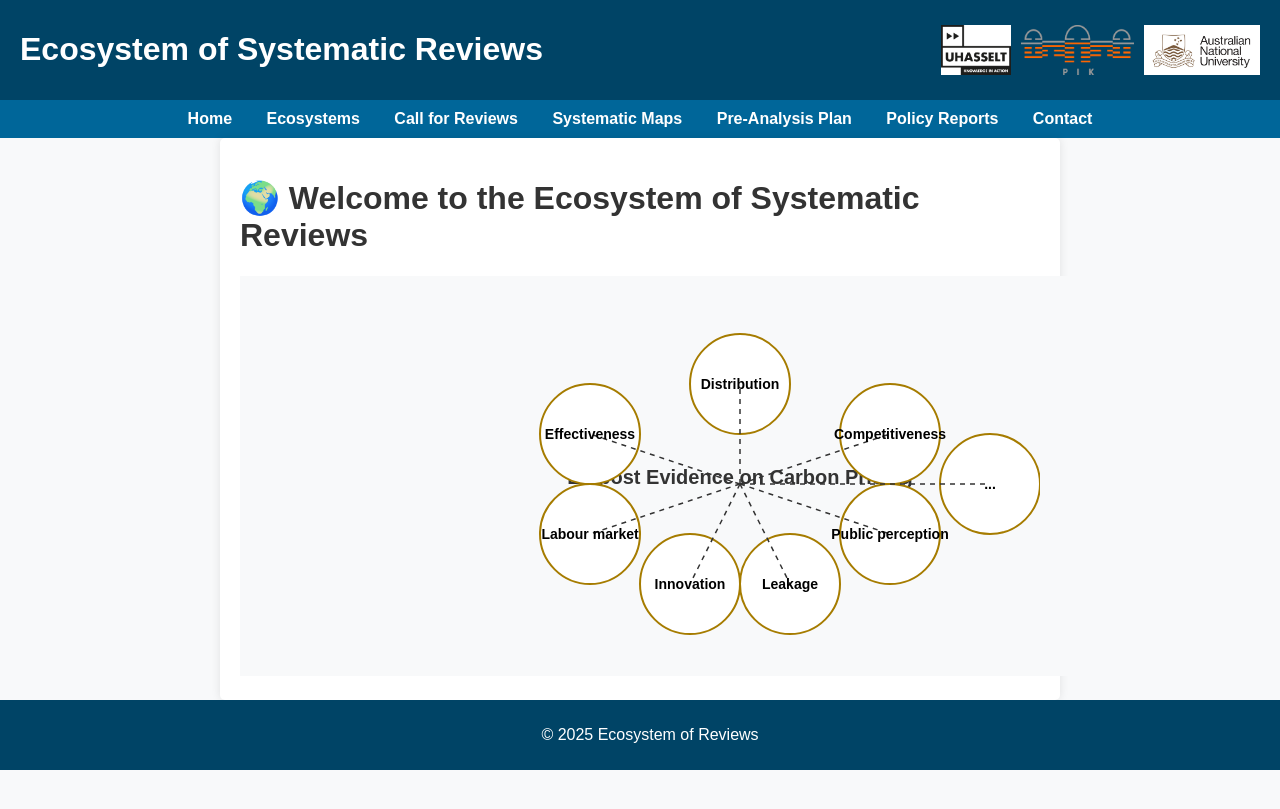
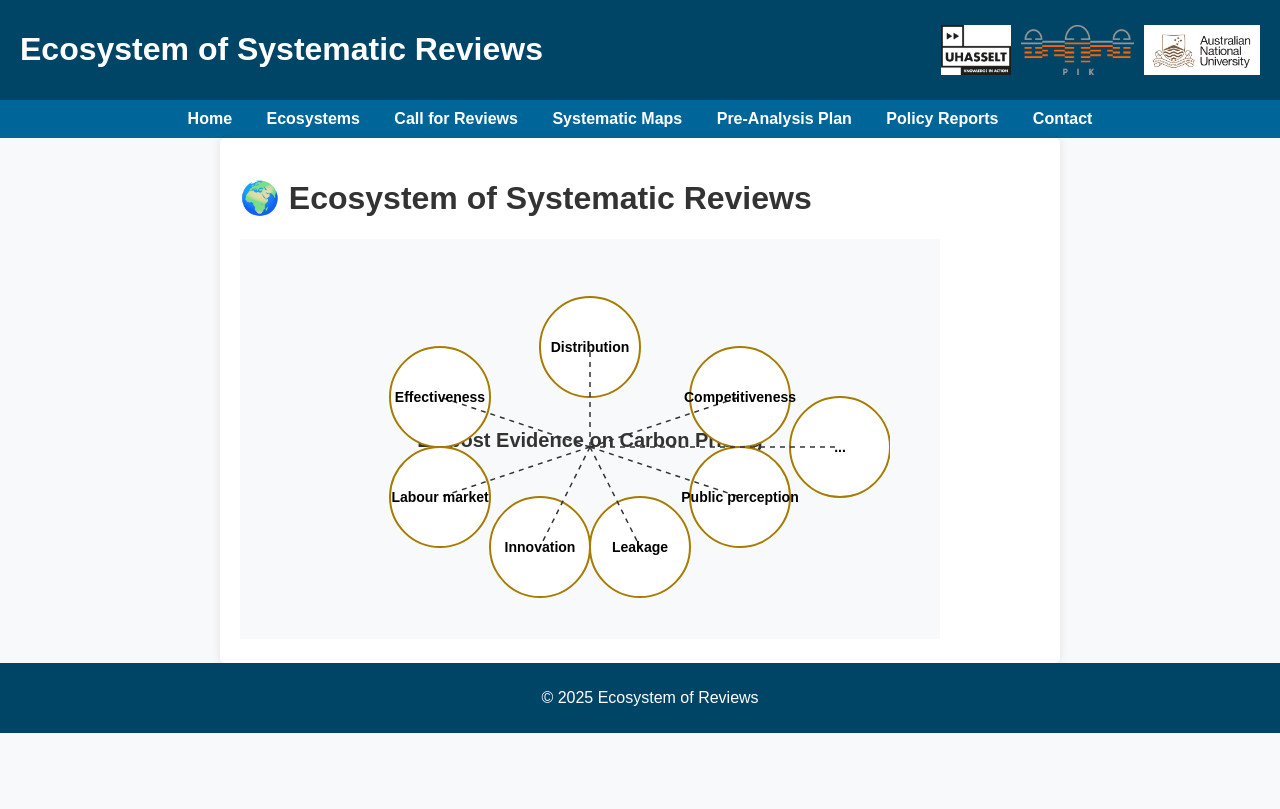
Before and after one commit to trangdtk-vnu/ecosystem-reviews, a Jekyll site: the page built from index.md, in a window 1280 px wide. Shown: the top 809 px of the page. Built offline with Jekyll 4.4.1, drawn with Linux system fonts in a browser that asks for light colours.

Commit message:
Update index.md

```diff
--- a/index.md
+++ b/index.md
@@ -3,6 +3,6 @@ layout: default
 title: Home
 ---
 
-# 🌍 Welcome to the Ecosystem of Systematic Reviews
+# 🌍 Ecosystem of Systematic Reviews
 
-<iframe src="/carbon_pricing_graph.html" width="1000" height="400" style="border:none;"></iframe>
+<iframe src="/carbon_pricing_graph.html" width="700" height="400" style="border:none;"></iframe>
```
